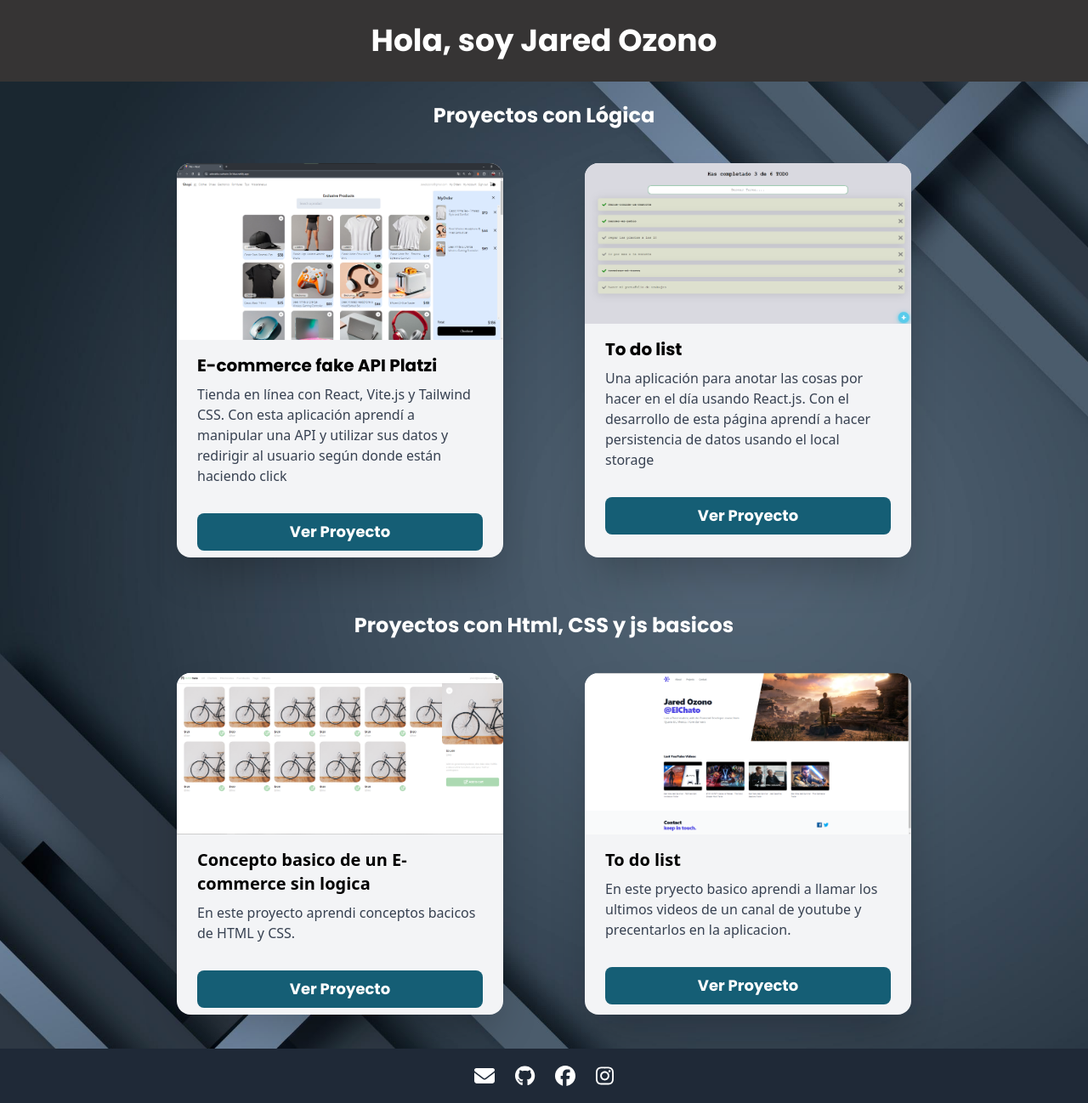
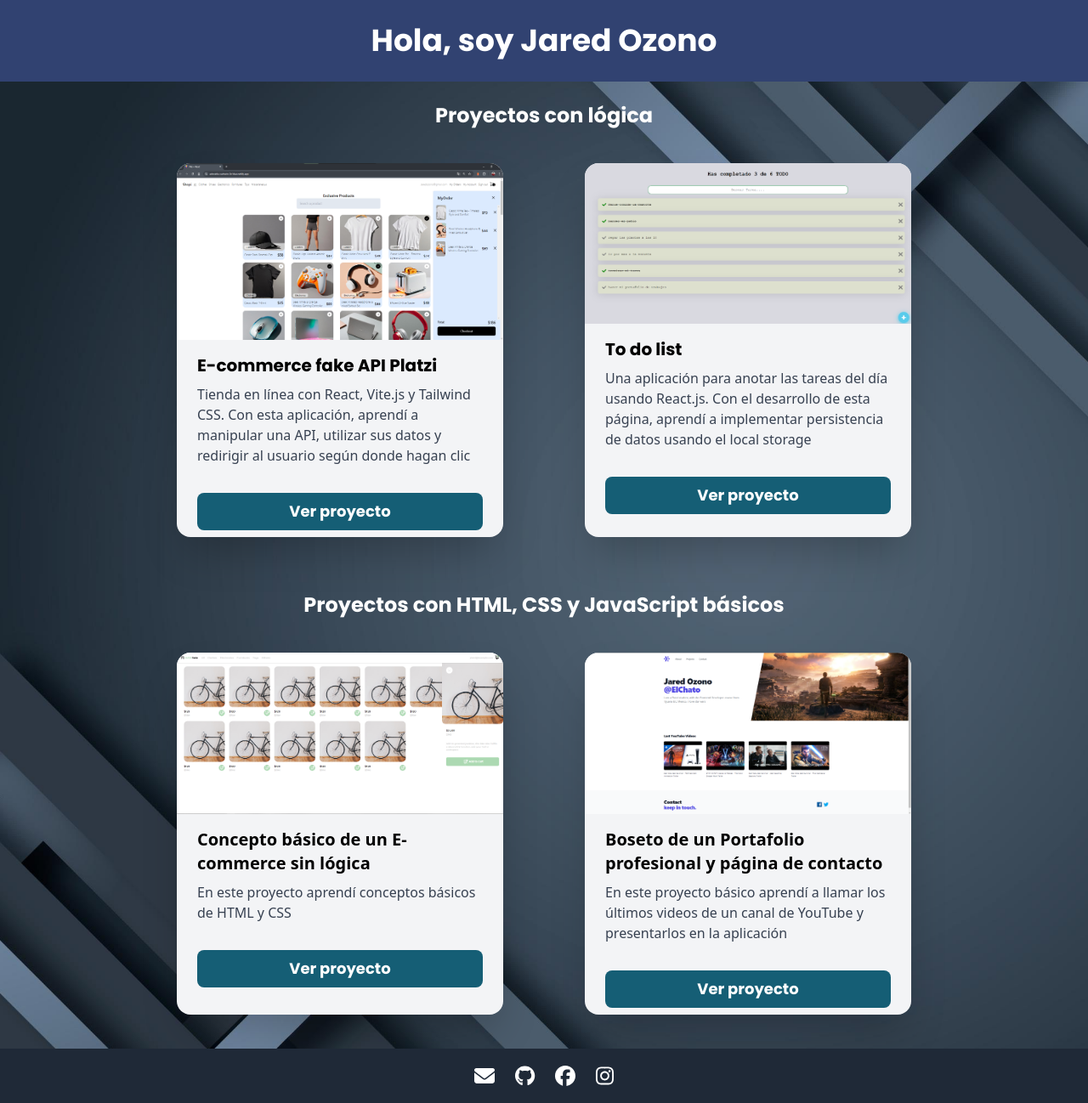
Before and after one commit to chatojared06/Portafolio-Proyectos, a React (Vite) app: page / in a window 1280 px wide. Shown: the whole page at 85% size. Built offline with nearby package versions, Linux system fonts and the light colour scheme.

Commit message:
ortografia corregida

```diff
--- a/src/Components/body/index.jsx
+++ b/src/Components/body/index.jsx
@@ -3,13 +3,13 @@ import React from "react"
 const projects = [
     {
         title: 'E-commerce fake API Platzi',
-        description: 'Tienda en línea con React, Vite.js y Tailwind CSS. Con esta aplicación aprendí a manipular una API y utilizar sus datos y redirigir al usuario según donde están haciendo click',
+        description: 'Tienda en línea con React, Vite.js y Tailwind CSS. Con esta aplicación, aprendí a manipular una API, utilizar sus datos y redirigir al usuario según donde hagan clic',
         image: '/public/image/E-commerce.png',
         link: 'https://adorable-vacherin-8c1dae.netlify.app/',
     },
     {
         title: 'To do list',
-        description: 'Una aplicación para anotar las cosas por hacer en el día usando React.js. Con el desarrollo de esta página aprendí a hacer persistencia de datos usando el local storage',
+        description: 'Una aplicación para anotar las tareas del día usando React.js. Con el desarrollo de esta página, aprendí a implementar persistencia de datos usando el local storage',
         image: '/public/image/To-do-list.png',
         link: 'https://chatojared06.github.io/TodoMachine/',
     },
@@ -17,14 +17,14 @@ const projects = [
 
 const projects2 = [
     {
-        title: 'Concepto basico de un E-commerce sin logica ',
-        description: 'En este proyecto aprendi conceptos bacicos de HTML y CSS.',
+        title: 'Concepto básico de un E-commerce sin lógica',
+        description: 'En este proyecto aprendí conceptos básicos de HTML y CSS',
         image: '/public/image/ecommerce-boseto.png',
         link: 'https://chatojared06.github.io/curso-frontend-developer-JavaScript-practico/',
     },
     {
-        title: 'To do list',
-        description: 'En este pryecto basico aprendi a llamar los ultimos videos de un canal de youtube y precentarlos en la aplicacion. ',
+        title: 'Boseto de un Portafolio profesional y página de contacto',
+        description: 'En este proyecto básico aprendí a llamar los últimos videos de un canal de YouTube y presentarlos en la aplicación',
         image: '/public/image/jedi.png',
         link: 'https://chatojared06.github.io/async-landing/',
     },
@@ -34,7 +34,7 @@ const Body = () => {
 return(
     <div className="flex flex-col">
         <div className="justify-center mt-6">
-        <p className="text-white text-center text-2xl font-poppins"> Proyectos con Lógica </p>
+        <p className="text-white text-center text-2xl font-poppins"> Proyectos con lógica </p>
         </div>
 
             <div className="flex flex-wrap justify-center sm:grid-cols-2 md:grid-cols-3 gap-24 px-4 py-10">
@@ -52,7 +52,7 @@ return(
                 rel="noopener noreferrer"
                 className="inline-block bg-cyan-800 text-white w-full px-3 py-2 rounded-lg text-lg font-semibold text-center font-poppins"
                 >
-                Ver Proyecto
+                Ver proyecto
                 </a>
                 </div>
                 </div>
@@ -60,7 +60,7 @@ return(
         </div>
 
         <div className="justify-center mt-6 ">
-        <p className="text-white text-center text-2xl font-poppins"> Proyectos con Html, CSS y js basicos </p>
+        <p className="text-white text-center text-2xl font-poppins"> Proyectos con HTML, CSS y JavaScript básicos </p>
         </div>
 
             <div className="flex flex-wrap justify-center sm:grid-cols-2 md:grid-cols-3 gap-24 px-4 py-10">
@@ -78,7 +78,7 @@ return(
                 rel="noopener noreferrer"
                 className="inline-block bg-cyan-800 text-white w-full px-3 py-2 rounded-lg text-lg font-semibold text-center font-poppins"
                 >
-                Ver Proyecto
+                Ver proyecto
                 </a>
                 </div>
                 </div>
--- a/src/Components/navbar/Navbar.css
+++ b/src/Components/navbar/Navbar.css
@@ -1,6 +1,6 @@
 @import url('https://fonts.googleapis.com/css2?family=Poppins:wght@700&display=swap');
 
 .navbar-background {
-  background-color: #363434;
+  background-color: #314271;
   font-family: 'Poppins', sans-serif;
 }
```
